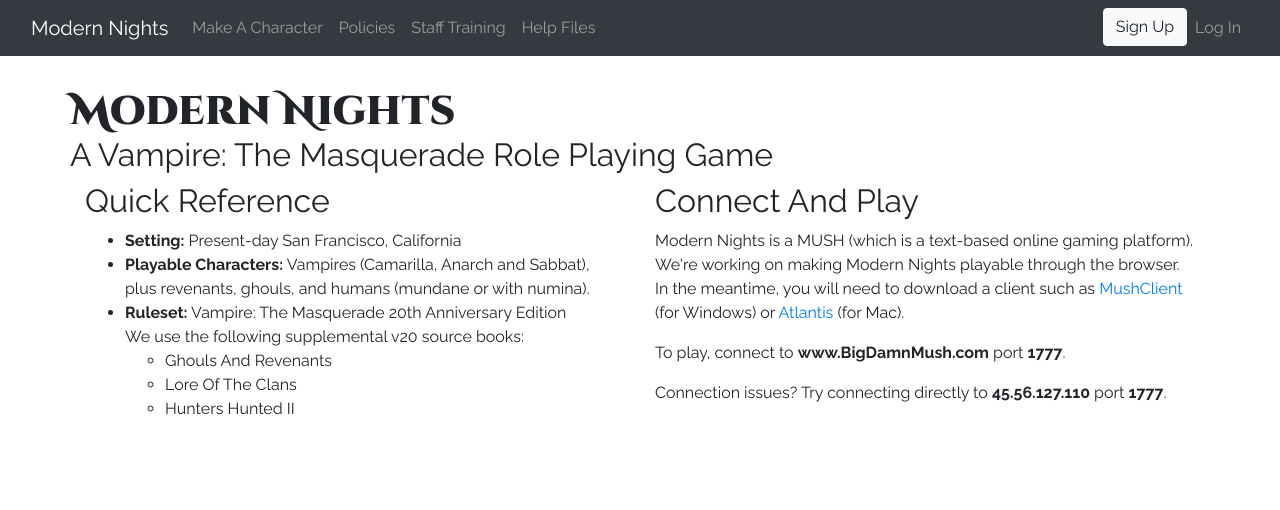
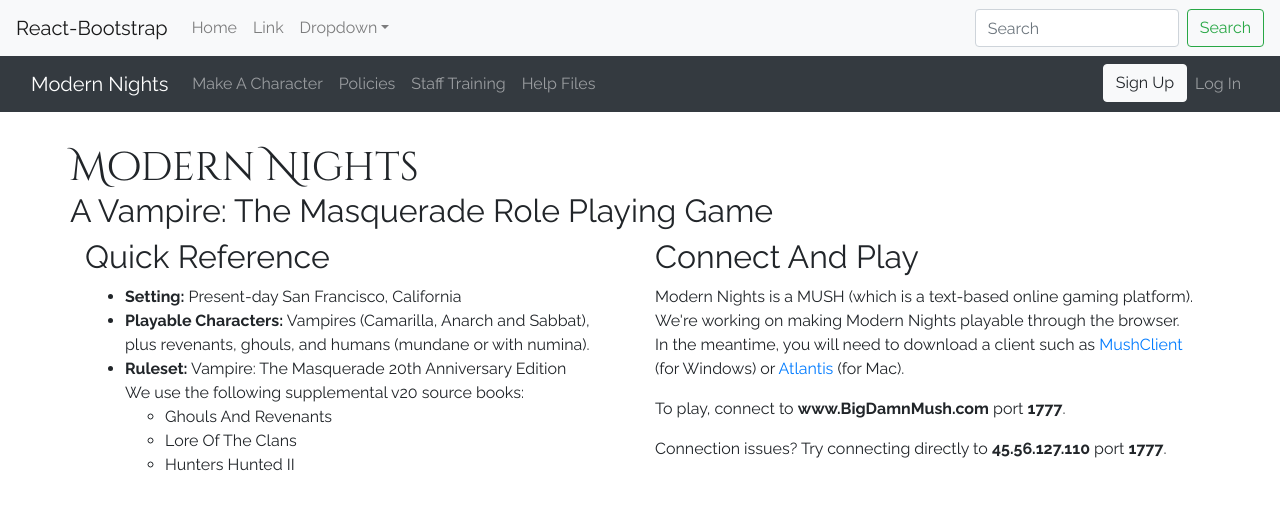
Before and after one commit to marissaconner/modernnightsmush, a React (Create React App) app in the folder sfbynite/: page / in a window 1280 px wide. Shown: the top 510 px of the page. Built offline with nearby package versions, Linux system fonts and the light colour scheme.

Commit message:
installing react bootstrap properly

```diff
--- a/sfbynite/public/index.html
+++ b/sfbynite/public/index.html
@@ -15,6 +15,8 @@
     <link rel="manifest" href="%PUBLIC_URL%/manifest.json" />
     <link rel="stylesheet" href="https://stackpath.bootstrapcdn.com/bootstrap/4.3.1/css/bootstrap.min.css" />
     <link href="https://fonts.googleapis.com/css?family=Cinzel+Decorative:400,900|Raleway:400,700" rel="stylesheet">
+
+
     <!--
       Notice the use of %PUBLIC_URL% in the tags above.
       It will be replaced with the URL of the `public` folder during the build.
--- a/sfbynite/src/App.js
+++ b/sfbynite/src/App.js
@@ -1,9 +1,50 @@
 import React, { Component } from "react";
+import {
+  Navbar,
+  Nav,
+  NavDropdown,
+  Form,
+  FormControl,
+  Button
+} from "react-bootstrap";
+import "bootstrap/dist/css/bootstrap.css";
 
 class App extends Component {
   render() {
     return (
       <div className="App">
+        <Navbar bg="light" expand="lg">
+          <Navbar.Brand href="#home">React-Bootstrap</Navbar.Brand>
+          <Navbar.Toggle aria-controls="basic-navbar-nav" />
+          <Navbar.Collapse id="basic-navbar-nav">
+            <Nav className="mr-auto">
+              <Nav.Link href="#home">Home</Nav.Link>
+              <Nav.Link href="#link">Link</Nav.Link>
+              <NavDropdown title="Dropdown" id="basic-nav-dropdown">
+                <NavDropdown.Item href="#action/3.1">Action</NavDropdown.Item>
+                <NavDropdown.Item href="#action/3.2">
+                  Another action
+                </NavDropdown.Item>
+                <NavDropdown.Item href="#action/3.3">
+                  Something
+                </NavDropdown.Item>
+                <NavDropdown.Divider />
+                <NavDropdown.Item href="#action/3.4">
+                  Separated link
+                </NavDropdown.Item>
+              </NavDropdown>
+            </Nav>
+            <Form inline>
+              <FormControl
+                type="text"
+                placeholder="Search"
+                className="mr-sm-2"
+              />
+              <Button variant="outline-success">Search</Button>
+            </Form>
+          </Navbar.Collapse>
+        </Navbar>
+
         <nav className="navbar navbar-dark bg-dark navbar-expand-lg">
           <div className="container-fluid">
             <div className="navbar-header">
```
Also changed, not shown: 1 other file (tests, documents, lock files or other folders).
